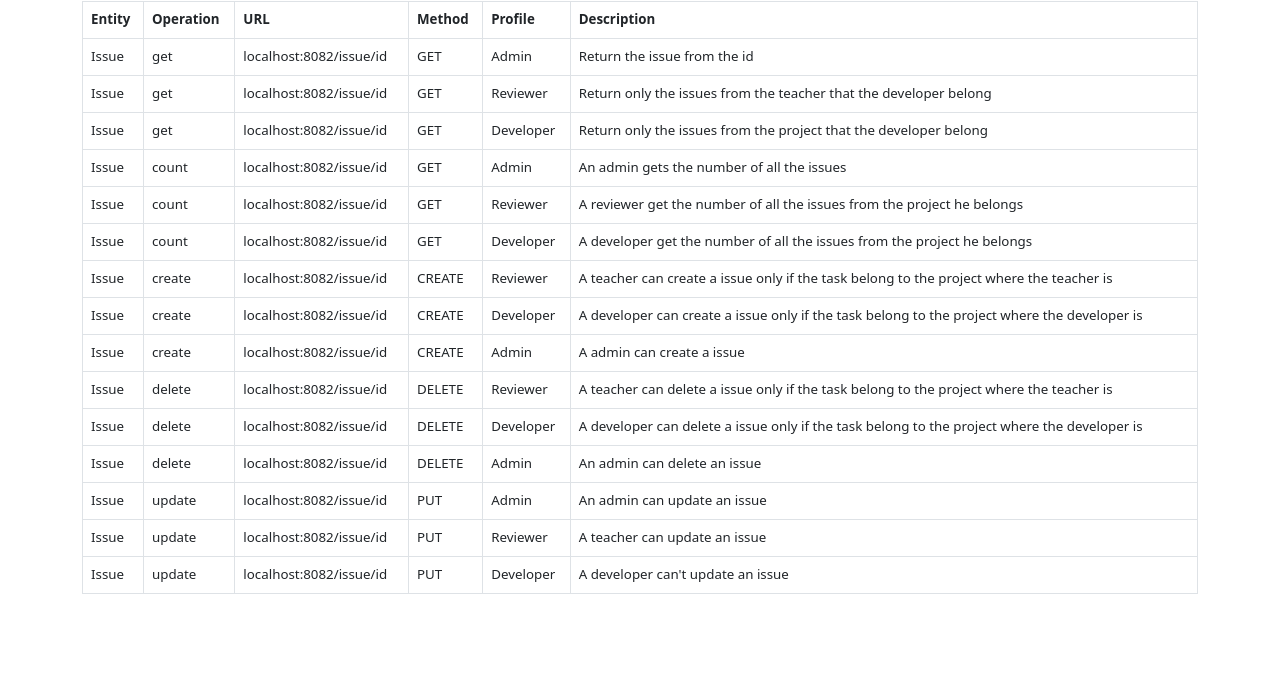
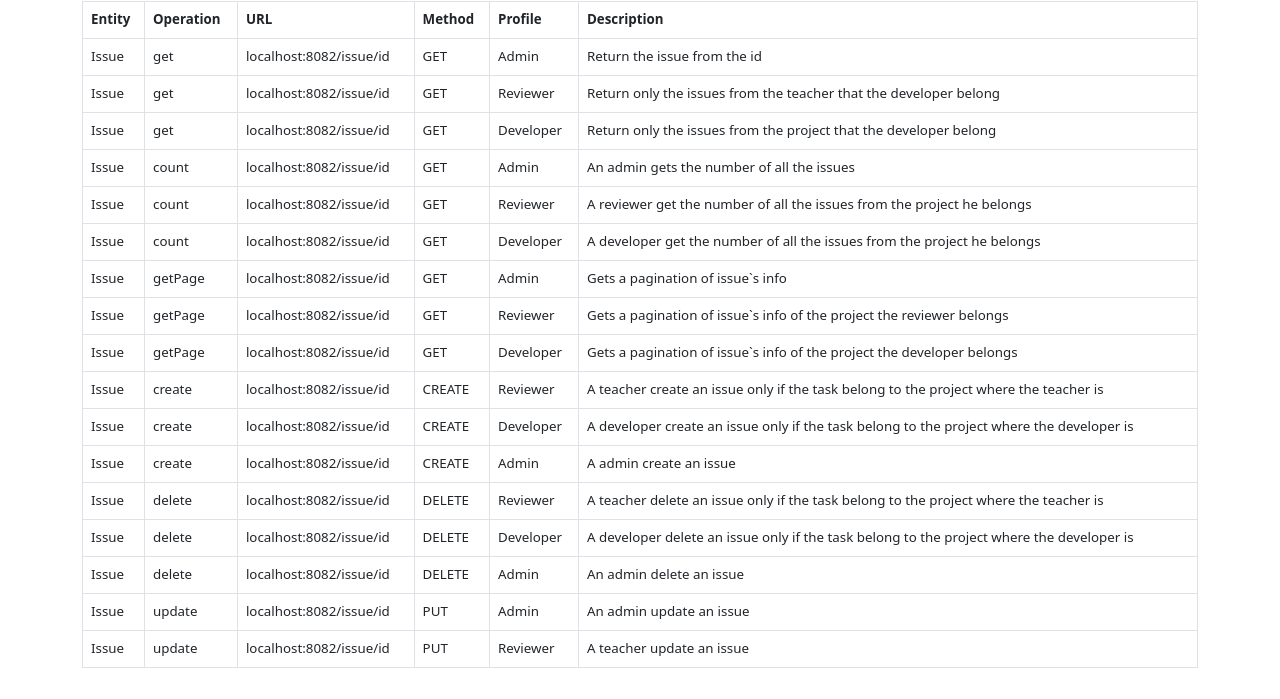
Before and after one commit to ximosoler/andamioServer, a plain HTML site: page docs/issueAPI.html in a window 1280 px wide. Shown: the part 101-800 px from the top of the page. Drawn offline with nearby package versions, Linux system fonts and the light colour scheme.

Commit message:
Issue Api

```diff
--- a/docs/issueAPI.html
+++ b/docs/issueAPI.html
@@ -83,11 +83,36 @@
 
                         <tr>
                             <td>Issue</td>
+                            <td>getPage</td>
+                            <td>localhost:8082/issue/id</td>
+                            <td>GET</td>
+                            <td>Admin</td>
+                            <td>Gets a pagination of issue`s info</td>
+                        </tr>
+                        <tr>
+                            <td>Issue</td>
+                            <td>getPage</td>
+                            <td>localhost:8082/issue/id</td>
+                            <td>GET</td>
+                            <td>Reviewer</td>
+                            <td>Gets a pagination of issue`s info of the project the reviewer belongs</td>
+                        </tr>
+                        <tr>
+                            <td>Issue</td>
+                            <td>getPage</td>
+                            <td>localhost:8082/issue/id</td>
+                            <td>GET</td>
+                            <td>Developer</td>
+                            <td>Gets a pagination of issue`s info of the project the developer belongs</td>
+                        </tr>
+
+                        <tr>
+                            <td>Issue</td>
                             <td>create</td>
                             <td>localhost:8082/issue/id</td>
                             <td>CREATE</td>
                             <td>Reviewer</td>
-                            <td>A teacher can create a issue only if the task belong to the project where the teacher is
+                            <td>A teacher create an issue only if the task belong to the project where the teacher is
                             </td>
                         </tr>
 
@@ -97,7 +122,7 @@
                             <td>localhost:8082/issue/id</td>
                             <td>CREATE</td>
                             <td>Developer</td>
-                            <td>A developer can create a issue only if the task belong to the project where the developer is
+                            <td>A developer create an issue only if the task belong to the project where the developer is
                             </td>
                         </tr>
 
@@ -107,7 +132,7 @@
                             <td>localhost:8082/issue/id</td>
                             <td>CREATE</td>
                             <td>Admin</td>
-                            <td>A admin can create a issue </td>
+                            <td>A admin create an issue </td>
                         </tr>
 
 
@@ -117,7 +142,7 @@
                             <td>localhost:8082/issue/id</td>
                             <td>DELETE</td>
                             <td>Reviewer</td>
-                            <td>A teacher can delete a issue only if the task belong to the project where the teacher is
+                            <td>A teacher delete an issue only if the task belong to the project where the teacher is
                             </td>
                         </tr>
 
@@ -127,7 +152,7 @@
                             <td>localhost:8082/issue/id</td>
                             <td>DELETE</td>
                             <td>Developer</td>
-                            <td>A developer can delete a issue only if the task belong to the project where the developer is
+                            <td>A developer delete an issue only if the task belong to the project where the developer is
                             </td>
                         </tr>
 
@@ -137,7 +162,7 @@
                             <td>localhost:8082/issue/id</td>
                             <td>DELETE</td>
                             <td>Admin</td>
-                            <td>An admin can delete an issue </td>
+                            <td>An admin delete an issue </td>
                         </tr>
 
                         <tr>
@@ -146,7 +171,7 @@
                             <td>localhost:8082/issue/id</td>
                             <td>PUT</td>
                             <td>Admin</td>
-                            <td>An admin can update an issue </td>
+                            <td>An admin update an issue </td>
                         </tr>
 
                         <tr>
@@ -155,20 +180,8 @@
                             <td>localhost:8082/issue/id</td>
                             <td>PUT</td>
                             <td>Reviewer</td>
-                            <td>A teacher can update an issue </td>
+                            <td>A teacher update an issue </td>
                         </tr>
-
-                        <tr>
-                            <td>Issue</td>
-                            <td>update</td>
-                            <td>localhost:8082/issue/id</td>
-                            <td>PUT</td>
-                            <td>Developer</td>
-                            <td>A developer can't update an issue </td>
-                        </tr>
-
-
-
 
 </body>
 
```
